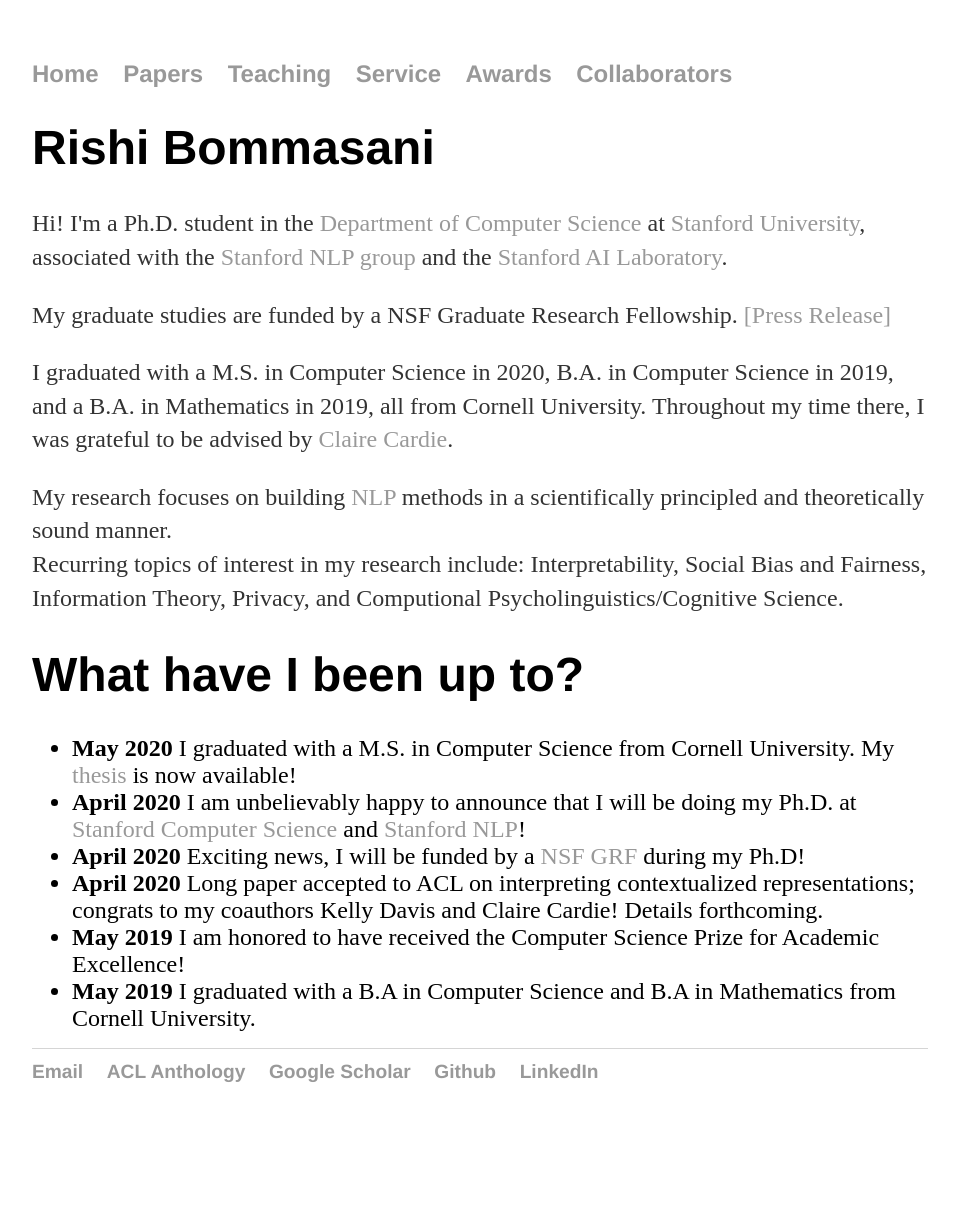
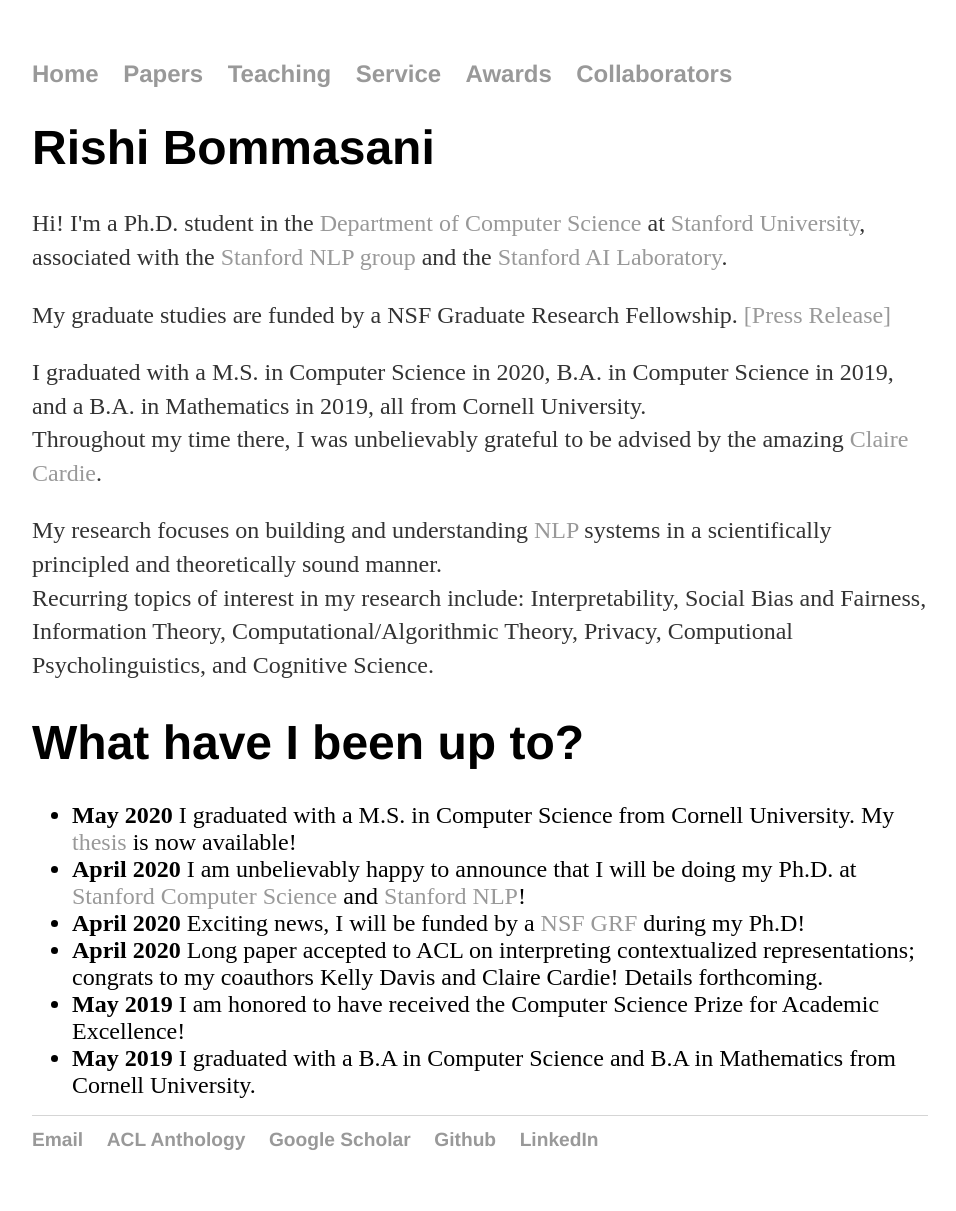
Before and after one commit to rishibommasani/rishibommasani.github.io, a Jekyll site: the page built from index.html, in a window 1280 px wide. Shown: the whole page, without its empty margins (160-1116 px from the left). Built offline with Jekyll 4.4.1, drawn with Linux system fonts in a browser that asks for light colours; before the commit the page ends 1143 px from its top, so only the background shows below that.

Commit message:
update homepage wording

```diff
--- a/index.html
+++ b/index.html
@@ -8,10 +8,11 @@
 
 				<p> My graduate studies are funded by a NSF Graduate Research Fellowship. <a href="https://www.cs.cornell.edu/information/news/newsitem11136/cs-graduate-students-receive-national-science-foundation-graduate"> [Press Release] </a> </p>
 
-				<p> I graduated with a M.S. in Computer Science in 2020, B.A. in Computer Science in 2019, and a B.A. in Mathematics in 2019, all from Cornell University. Throughout my time there, I was grateful to be advised by <a href="http://www.cs.cornell.edu/home/cardie/">Claire Cardie</a>. </p>
+				<p> I graduated with a M.S. in Computer Science in 2020, B.A. in Computer Science in 2019, and a B.A. in Mathematics in 2019, all from Cornell University.
+				    <br> Throughout my time there, I was unbelievably grateful to be advised by the amazing <a href="http://www.cs.cornell.edu/home/cardie/">Claire Cardie</a>. </p>
 
-				<p> My research focuses on building <a href="https://en.wikipedia.org/wiki/Natural_language_processing">NLP</a> methods in a scientifically principled and theoretically sound manner.
-			            <br> Recurring topics of interest in my research include: Interpretability, Social Bias and Fairness, Information Theory, Privacy, and Computional Psycholinguistics/Cognitive Science.</p>
+				<p> My research focuses on building and understanding <a href="https://en.wikipedia.org/wiki/Natural_language_processing">NLP</a> systems in a scientifically principled and theoretically sound manner.
+			            <br> Recurring topics of interest in my research include: Interpretability, Social Bias and Fairness, Information Theory, Computational/Algorithmic Theory, Privacy, Computional Psycholinguistics, and Cognitive Science.</p>
 
 	  <div class="blurb">
 		  <h1> What have I been up to?</h1>
```
